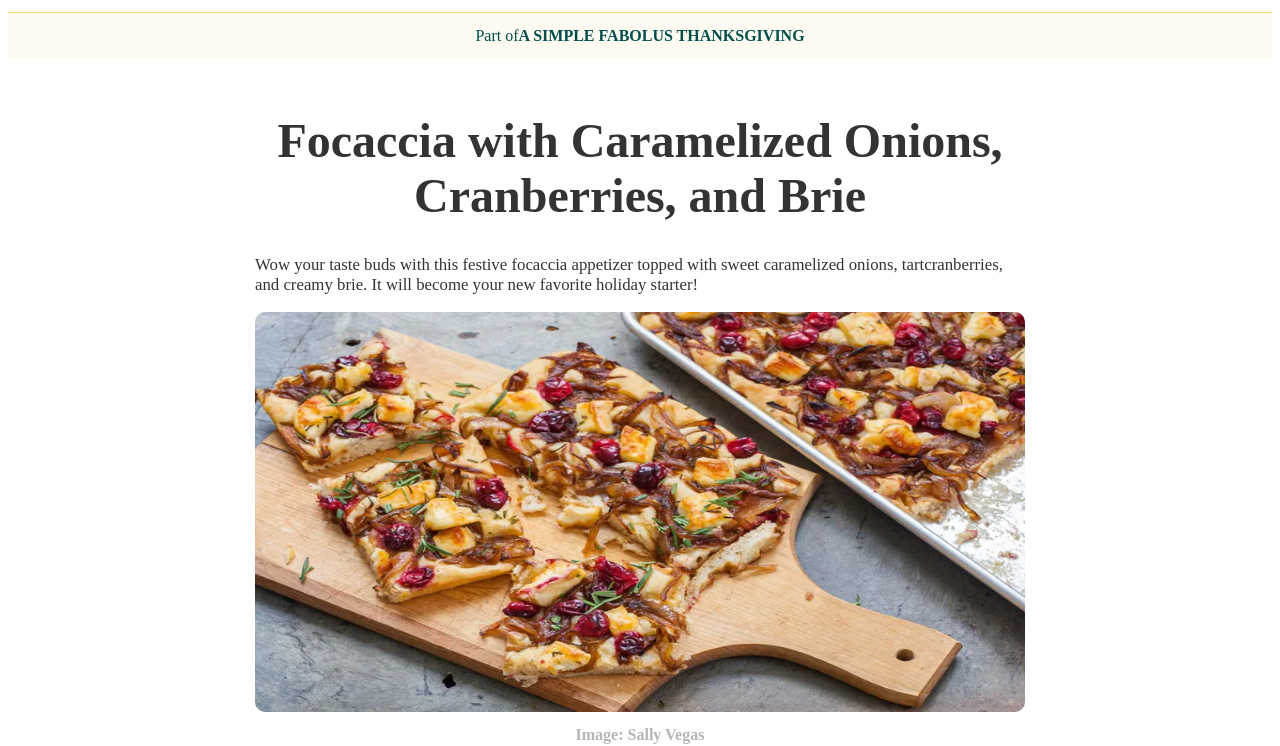
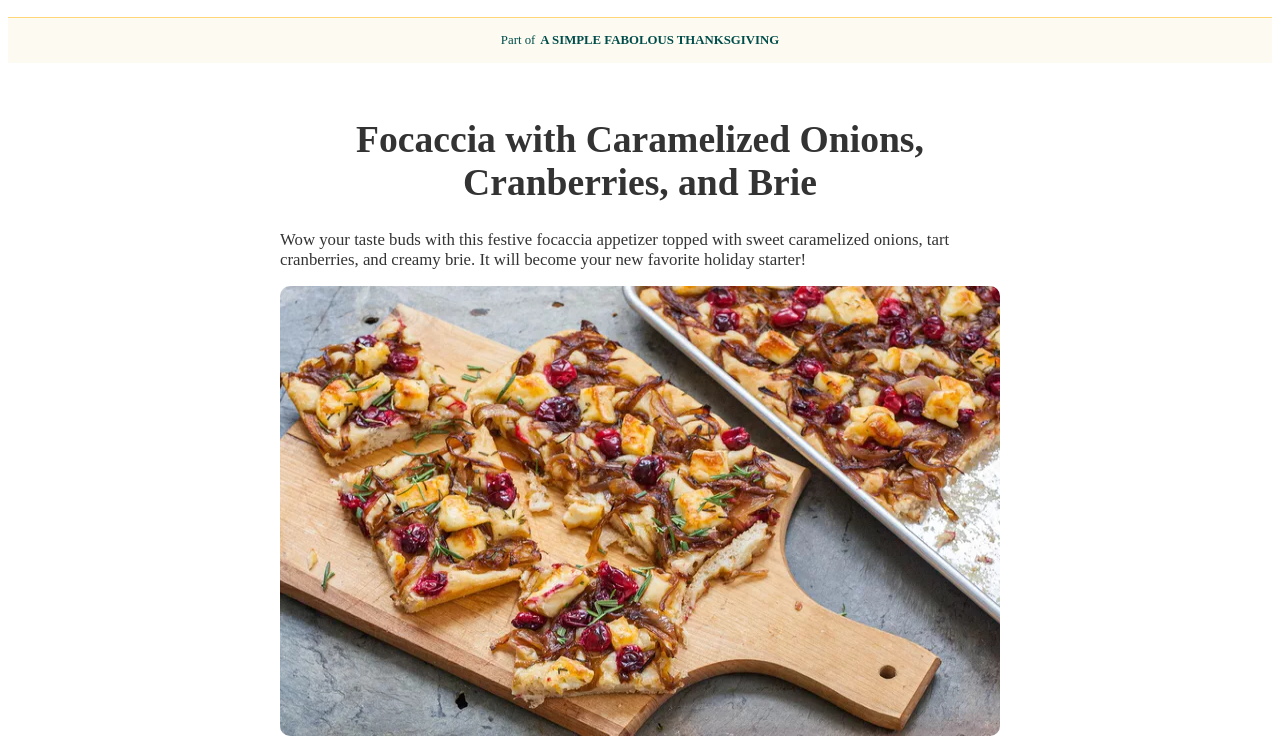
Before and after one commit to roccadavide/U1-W1-D3-CSS_Rocca, a plain HTML site: page index.html in a window 1280 px wide. Shown: the part 69-815 px from the top of the page. Drawn offline with Linux system fonts and the light colour scheme.

Commit message:
ancora meglio

```diff
--- a/assets/style.css
+++ b/assets/style.css
@@ -6,7 +6,7 @@ header img {
   display: block;
   margin-inline: auto;
   width: 12rem;
-  margin-bottom: 15px;
+  margin-bottom: 20px;
 }
 
 header div {
@@ -17,22 +17,23 @@ header div {
   border-top: 1px solid #ffd777;
   background-color: #fdfbf1;
   color: #004d4b;
+  font-size: 0.8em;
 }
 
 h1 {
   text-align: center;
   margin-top: 55px;
-  font-size: 3em;
+  font-size: 2.35em;
 }
 
 main {
   margin-inline: auto;
-  width: 770px;
+  width: 720px;
 }
 
 main img {
   width: 100%;
-  height: 400px;
+  height: 450px;
   border-radius: 10px;
 }
 
--- a/index.html
+++ b/index.html
@@ -10,7 +10,7 @@
     <header>
       <img src="./assets/logo.png" />
 
-      <div>Part of <strong> A SIMPLE FABOLUS THANKSGIVING</strong></div>
+      <div>Part of<strong style="padding-left: 5px">A SIMPLE FABOLOUS THANKSGIVING</strong></div>
     </header>
     <main>
       <div>
@@ -19,7 +19,7 @@
 
       <div>
         <p>
-          Wow your taste buds with this festive focaccia appetizer topped with sweet caramelized onions, tartcranberries, and creamy brie. It will become your
+          Wow your taste buds with this festive focaccia appetizer topped with sweet caramelized onions, tart cranberries, and creamy brie. It will become your
           new favorite holiday starter!
         </p>
       </div>
```
